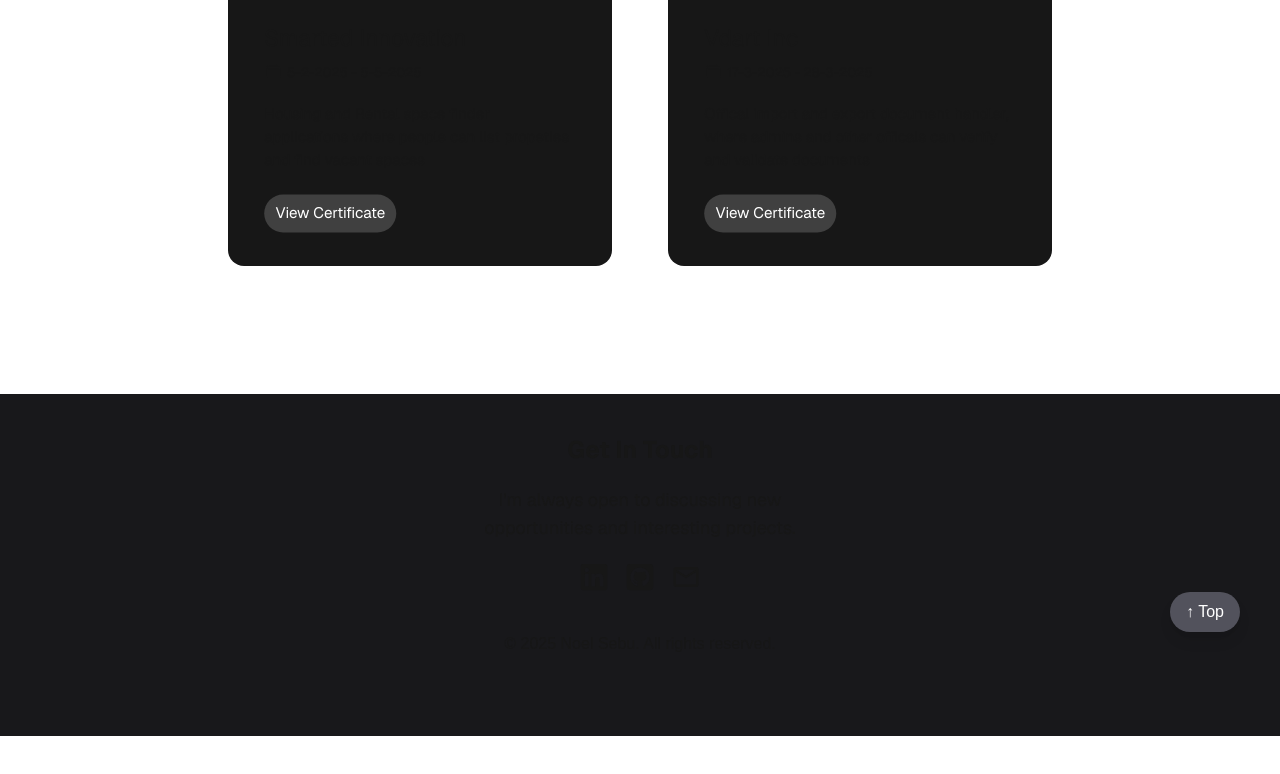
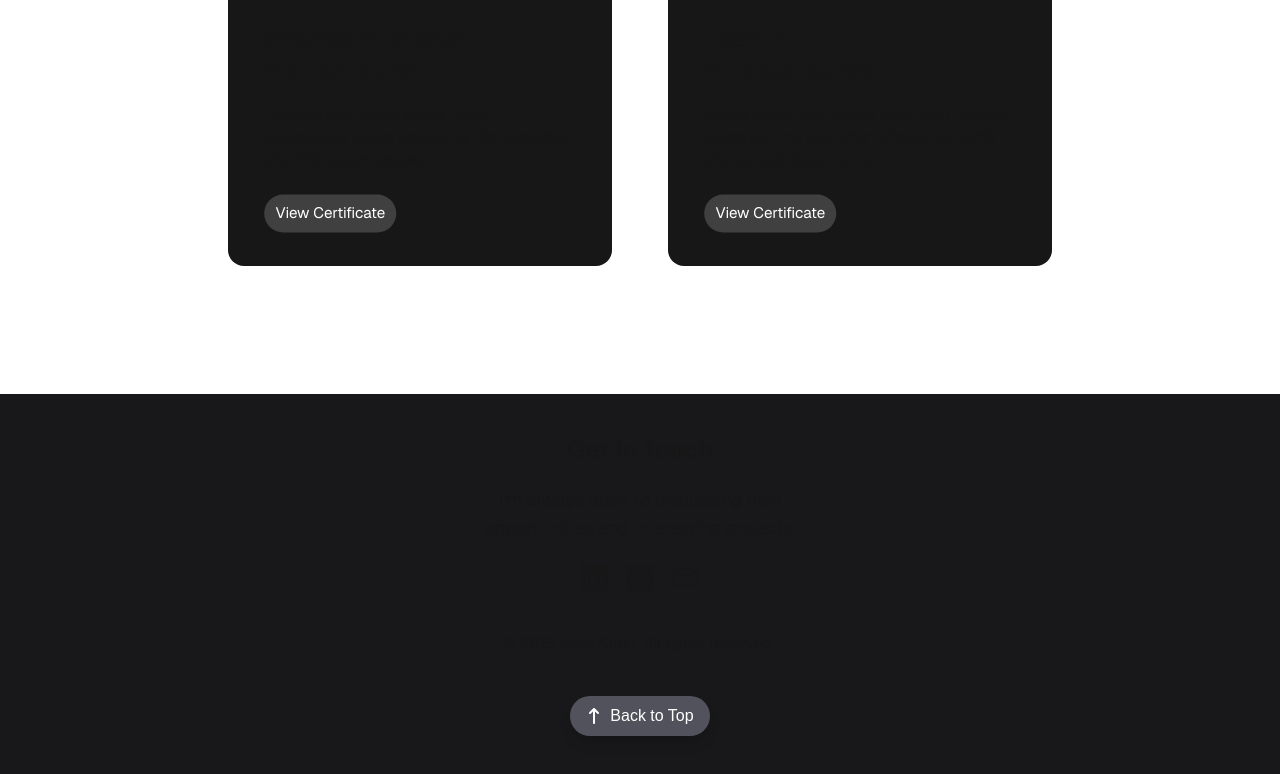
Before and after one commit to Noel1214/portfolio, a Next.js app: page / in a window 1280 px wide. Shown: the part 1962-2736 px from the top of the page. Before the commit the page ends 2698 px from the top, so only its background shows below. Built offline with nearby package versions, Linux system fonts and the light colour scheme.

Commit message:
back to top button added

```diff
--- a/components/Footer.tsx
+++ b/components/Footer.tsx
@@ -3,12 +3,15 @@ import React from "react";
 import { FaLinkedin } from "react-icons/fa";
 import { FaGithubSquare } from "react-icons/fa";
 import { MdOutlineMail } from "react-icons/md";
+import { FaArrowUpLong } from "react-icons/fa6";
 
 const Footer = () => {
   return (
     <div className="relative min-h-[30vh] mt-[8rem] p-10 bg-zinc-900">
       <div className="flex flex-col items-center gap-5">
-        <h1 className="text-2xl font-bold font-sans">Get In Touch</h1>
+        <h1 className="text-2xl text-center font-bold font-sans">
+          Get In Touch
+        </h1>
         <h1 className="w-[30vw] text-center text-lg font-sans">
           I'm always open to discussing new opportunities and interesting
           projects.
@@ -36,14 +39,20 @@ const Footer = () => {
           </a>
         </div>
       </div>
-      <button
-        onClick={() => window.scrollTo({ top: 0, behavior: "smooth" })}
-        className="absolute right-10 bg-zinc-600 text-white px-4 py-2 rounded-full shadow-lg hover:bg-zinc-800 hover:scale-125 transition-all duration-200 ease-in-out"
-      >
-        ↑ Top
-      </button>
-      <div className="flex justify-center my-10">
+
+      <div className="flex justify-center my-10 text-center">
         <h1>© 2025 Noel Sebu. All rights reserved.</h1>
+      </div>
+      <div className="flex justify-center">
+        <button
+          onClick={() => window.scrollTo({ top: 0, behavior: "smooth" })}
+          className="bg-zinc-600 text-white px-4 py-2 rounded-full shadow-lg hover:bg-zinc-800 hover:scale-125 transition-all duration-300 ease-in-out"
+        >
+          <div className="flex items-center gap-2">
+            <FaArrowUpLong />
+            <h1>Back to Top</h1>
+          </div>
+        </button>
       </div>
     </div>
   );
```
